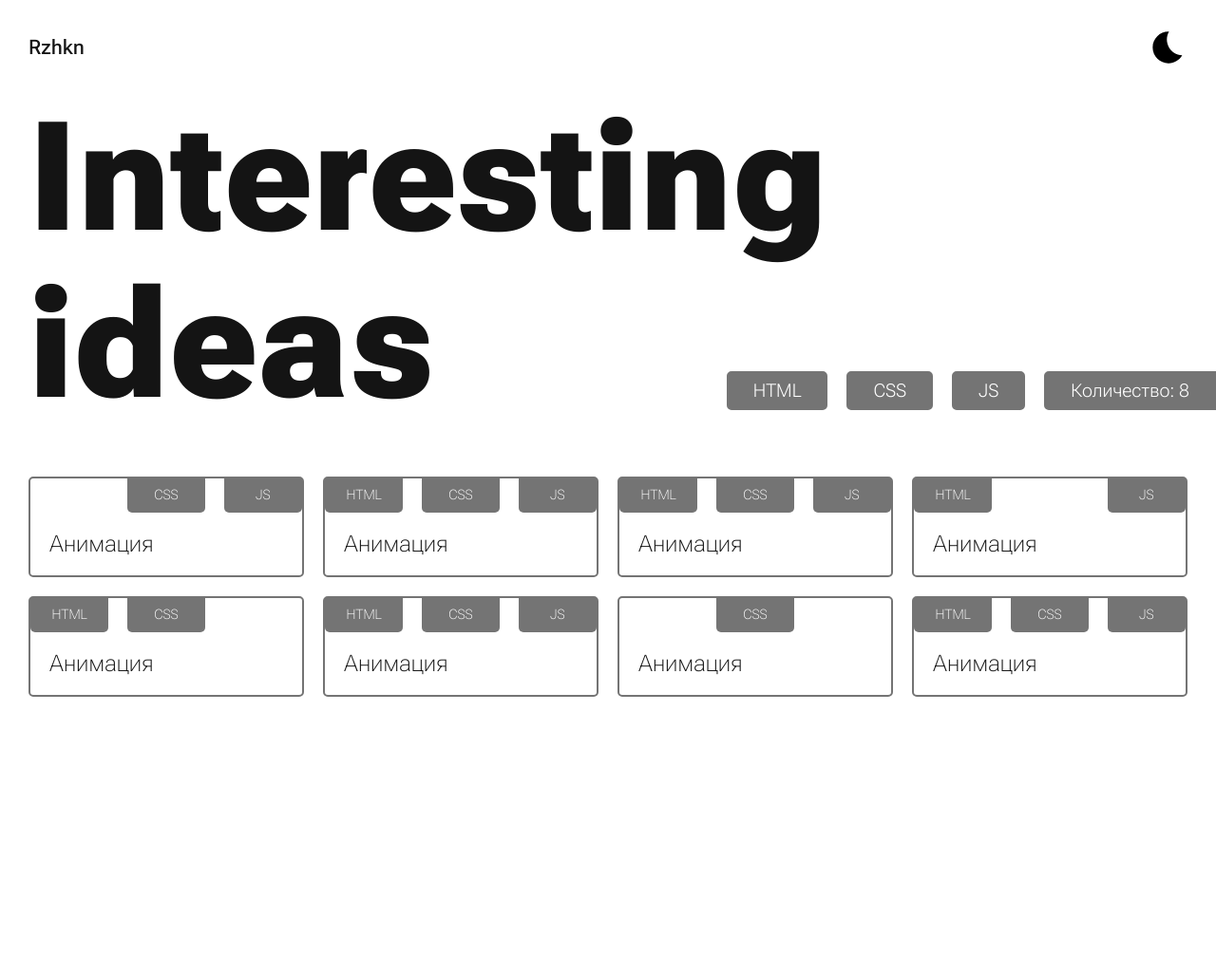
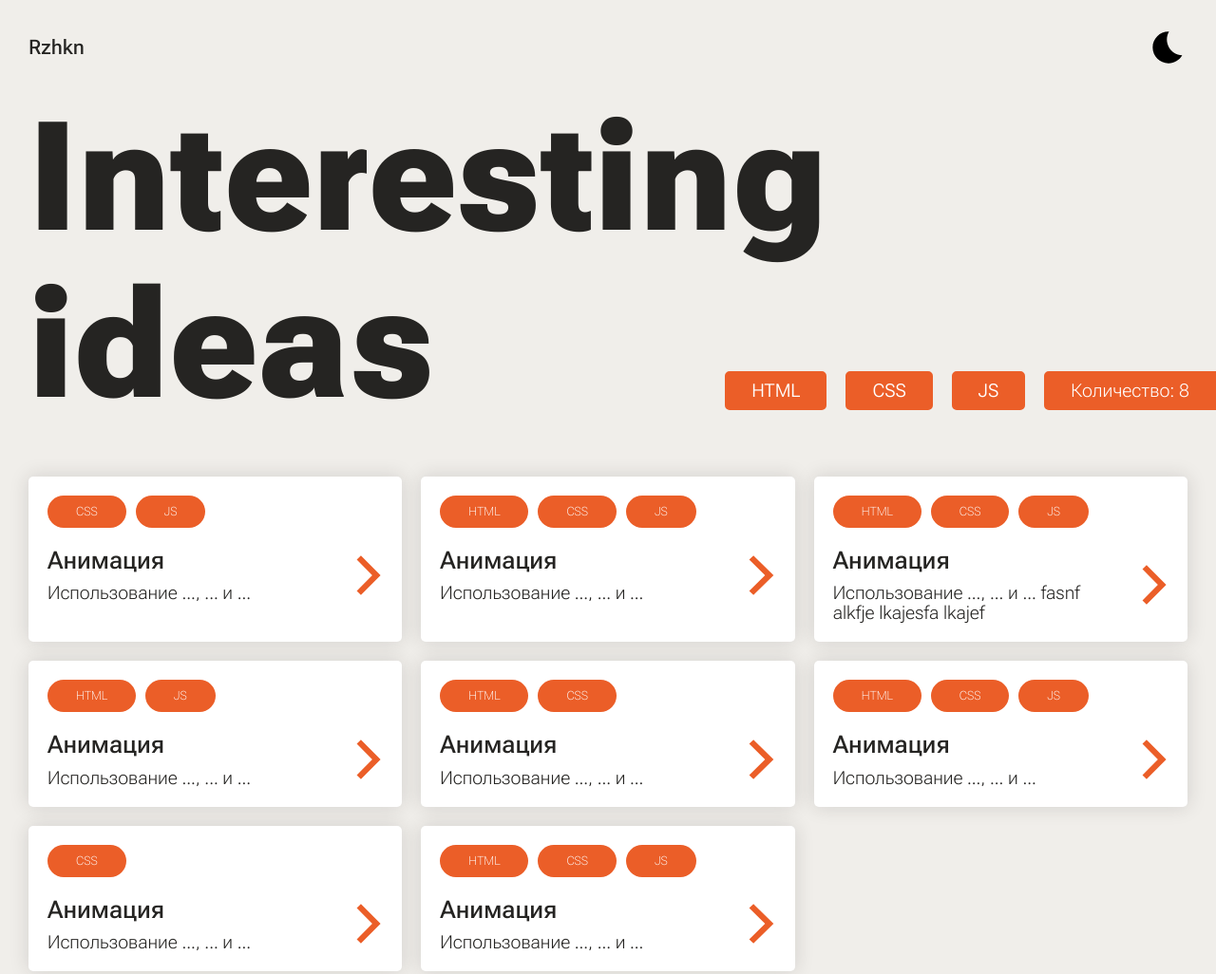
Before and after one commit to Rzhkn/InterestingIdeas, a plain HTML site: page index.html in a window 1280 px wide. Shown: the whole page at 95% size. Before the commit the page ends 800 px from the top, so only its background shows below. Drawn offline with Linux system fonts and the light colour scheme.

Commit message:
Изменение дизайна

```diff
--- a/data/ideas.js
+++ b/data/ideas.js
@@ -3,48 +3,56 @@ const ideas = [
         "html": false,
         "css": true,
         "js": true,
-        "text": "Анимация"
+        "title": "Анимация",
+        "text": "Использование ..., ... и ..."
     },
     {
         "html": true,
         "css": true,
         "js": true,
-        "text": "Анимация"
+        "title": "Анимация",
+        "text": "Использование ..., ... и ..."
     },
     {
         "html": true,
         "css": true,
         "js": true,
-        "text": "Анимация"
+        "title": "Анимация",
+        "text": "Использование ..., ... и ... fasnf alkfje lkajesfa lkajef "
     },
     {
         "html": true,
         "css": false,
         "js": true,
-        "text": "Анимация"
+        "title": "Анимация",
+        "text": "Использование ..., ... и ..."
     },
     {
         "html": true,
         "css": true,
         "js": false,
-        "text": "Анимация"
+        "title": "Анимация",
+        "text": "Использование ..., ... и ..."
     },
     {
         "html": true,
         "css": true,
         "js": true,
-        "text": "Анимация"
+        "title": "Анимация",
+        "text": "Использование ..., ... и ..."
     },
     {
         "html": false,
         "css": true,
         "js": false,
-        "text": "Анимация"
+        "title": "Анимация",
+        "text": "Использование ..., ... и ..."
     },
     {
         "html": true,
         "css": true,
         "js": true,
-        "text": "Анимация"
+        "title": "Анимация",
+        "text": "Использование ..., ... и ..."
     }
 ]
--- a/script/ideas.js
+++ b/script/ideas.js
@@ -41,32 +41,29 @@ function funIdeas() {
     items.innerHTML = "";
     for (let i = 0; i < db.length; i++) {
         items.innerHTML += `<div class="item">
-                <div class="tegs">
-                    <div class="teg"></div>
-                    <div class="teg"></div>
-                    <div class="teg"></div>
+                <div class="tegs"></div>
+                <div class="text_wrap">
+                    <div class="text">
+                        <p class="text_title">${db[i].title}</p>
+                        <p class="text_text">${db[i].text}</p>
+                    </div>
+                    <div class="arrow"></div>
                 </div>
-                <div class="text">${db[i].text}</div>
+
             </div>`
 
-        let ideas_teg = document.getElementsByClassName("teg");
+        let ideas_teg = document.getElementsByClassName("tegs");
 
         if (db[i].html) {
-            ideas_teg[i * 3].textContent = "HTML";
-        } else {
-            ideas_teg[i * 3].style.backgroundColor = 'inherit';
+            ideas_teg[i].innerHTML += `<div class="teg">HTML</div>`
         }
 
         if (db[i].css) {
-            ideas_teg[i * 3 + 1].textContent = "CSS";
-        } else {
-            ideas_teg[i * 3 + 1].style.backgroundColor = 'inherit';
+            ideas_teg[i].innerHTML += `<div class="teg">CSS</div>`
         }
 
         if (db[i].js) {
-            ideas_teg[i * 3 + 2].textContent = "JS";
-        } else {
-            ideas_teg[i * 3 + 2].style.backgroundColor = 'inherit';
+            ideas_teg[i].innerHTML += `<div class="teg">JS</div>`
         }
     }
 }
--- a/style/dark.css
+++ b/style/dark.css
@@ -1,4 +1,5 @@
 :root {
-    --color-theme-main: #FFFFFF;
-    --color-theme-bac: #141414;
+    --color-theme-main: #FFFCF2;
+    --color-theme-bac: #252422;
+    --color-theme-bac-items: #3B3A39;
 }
--- a/style/light.css
+++ b/style/light.css
@@ -1,4 +1,5 @@
 :root {
-    --color-theme-main: #141414;
-    --color-theme-bac: #FFFFFF;
+    --color-theme-main: #252422;
+    --color-theme-bac: #F0EEEA;
+    --color-theme-bac-items: #FFFFFF;
 }
--- a/style/style.css
+++ b/style/style.css
@@ -2,6 +2,8 @@
     --color-main: var(--color-theme-main);
     --color-second: #747474;
     --color-bac: var(--color-theme-bac);
+    --color-bac-items: var(--color-theme-bac-items);
+    --color-orange: #EB5E28;
     --color-white: #FFFFFF;
 }
 
@@ -91,18 +93,18 @@ header #theme {
 #wrapper #nav_wrap .nav_but {
     padding: 8px 26px;
     font-size: calc(14px + 8 * (100vw / 1920));
-    font-weight: 200;
+    font-weight: 300;
     border-radius: 5px;
     cursor: pointer;
     user-select: none;
     color: var(--color-white);
-    border: 2px solid var(--color-second);
-    background-color: var(--color-second);
+    border: 2px solid var(--color-orange);
+    background-color: var(--color-orange);
 }
 
 #wrapper #nav .false {
     opacity: 0.5;
-    color: var(--color-second);
+    color: var(--color-orange);
     background-color: transparent;
 }
 
@@ -113,8 +115,8 @@ header #theme {
     font-weight: 200;
     user-select: none;
     color: var(--color-white);
-    border: 2px solid var(--color-second);
-    background-color: var(--color-second);
+    border: 2px solid var(--color-orange);
+    background-color: var(--color-orange);
     border-radius: 5px 0 0 5px;
 }
 
@@ -122,36 +124,68 @@ header #theme {
     margin: 50px 0;
     padding: 0 30px;
     display: grid;
-    grid-template-columns: 1fr 1fr 1fr 1fr;
+    grid-template-columns: repeat(auto-fill, minmax(300px, 1fr));
     grid-gap: 20px;
 }
 
 #items .item {
-    border: 2px solid var(--color-second);
+/*    width: 310px;*/
+    padding: 20px;
     border-radius: 5px;
+    background-color: var(--color-theme-bac-items);
+    box-shadow: 0 0 20px rgb(37,36,34,0.15);
 }
 
 #items .item .tegs {
-    display: grid;
-    grid-template-columns: 1fr 1fr 1fr;
-    grid-gap: 20px;
+    display: flex;
+    grid-gap: 10px;
 }
 
 #items .item .tegs .teg {
     text-align: center;
-    padding: 10px;
+    padding: 10px 30px;
     color: var(--color-white);
     font-weight: 100;
-    font-size: 0.9rem;
+    font-size: 0.8rem;
     user-select: none;
-    border-radius: 0 0 5px 5px;
-    background-color: var(--color-second);
+    border-radius: 20px;
+    background-color: var(--color-orange);
 }
 
-#items .item .text {
-    padding: 20px;
-    font-size: 1.5rem;
-    font-weight: 100;
+#items .item .text_wrap {
+    display: flex;
+    justify-content: space-between;
+}
+
+#items .item .text_wrap .text {
+    width: 100%;
+}
+
+#items .item .text_title {
+    margin-top: 20px;
+    font-size: 1.6rem;
+    font-weight: 500;
+}
+
+#items .item .text_text {
+    margin-top: 10px;
+    font-size: 1.2rem;
+    font-weight: 200;
+}
+
+#items .item .text_wrap .arrow {
+    width: 50px;
+    margin-top: 20px;
+    margin-left: 20px;
+    background-image: url(../IMG/arrow.svg);
+    background-position: right;
+    background-repeat: no-repeat;
+    transform: translateX(10px);
+    cursor: pointer;
+}
+
+#items .item .text_wrap .arrow:hover {
+    transform: translateX(10px) scale(1.2);
 }
 
 
@@ -172,7 +206,6 @@ header #theme {
     }
 
     #items {
-        grid-template-columns: 1fr 1fr 1fr;
         margin: 30px 0;
     }
 }
@@ -189,16 +222,12 @@ header #theme {
     #wrapper #num {
         display: inline-block;
     }
-
-    #items {
-        grid-template-columns: 1fr 1fr;
-    }
 }
 
 @media (min-width: 480px) {
     #wrapper #nav .nav_but:hover {
         opacity: 0.5;
-        color: var(--color-second);
+        color: var(--color-orange);
         background-color: transparent;
     }
 }
@@ -220,8 +249,4 @@ header #theme {
     #wrapper #nav_wrap {
         margin-left: 15px;
     }
-
-    #items {
-        grid-template-columns: 1fr;
-    }
 }
```
Also changed, not shown: IMG/arrow.svg (added), index.html (line endings or trailing spaces).
